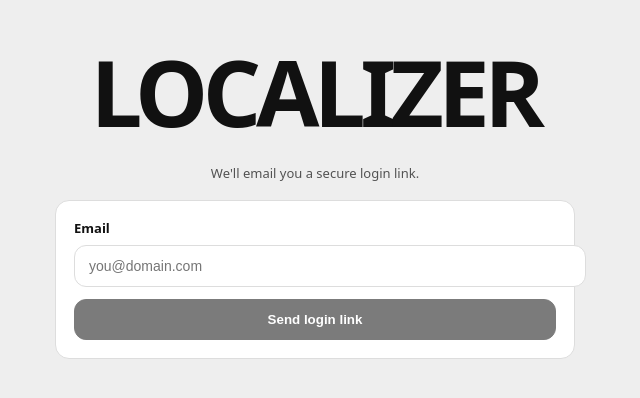
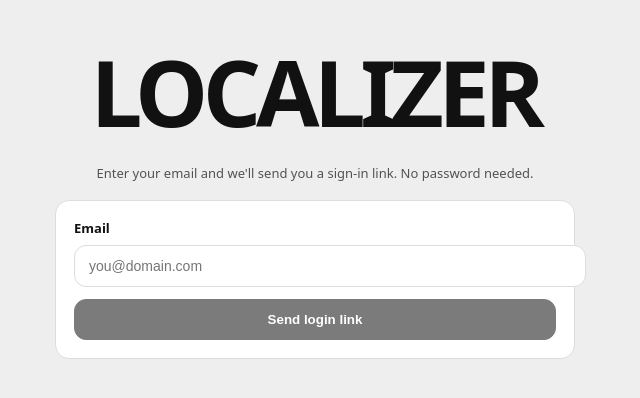
Before and after one commit to hwy61ai-bit/localizer, a Next.js app: page /login in a window 1280 px wide. Shown: the part 230-628 px from the top of the page, without its empty margins (325-965 px from the left). Built offline with nearby package versions, Linux system fonts and the light colour scheme; no server answers.

Commit message:
Update login page copy - cleaner auth messaging

```diff
--- a/app/login/page.tsx
+++ b/app/login/page.tsx
@@ -55,7 +55,7 @@ export default function LoginPage() {
             LOCALIZER
           </div>
           <div style={{ marginTop: 10, fontSize: 13, opacity: 0.7 }}>
-            We'll email you a secure login link.
+            Enter your email and we'll send you a sign-in link. No password needed.
           </div>
         </div>
 
@@ -112,7 +112,7 @@ export default function LoginPage() {
           ) : (
             <>
               <div style={{ fontSize: 15, fontWeight: 900, marginBottom: 8 }}>
-                Check your email
+                Check your inbox
               </div>
               <div style={{ fontSize: 13, opacity: 0.7, marginBottom: 16 }}>
                 We sent a login link to <strong>{email}</strong>. Click it to sign in — it expires in 1 hour.
```
